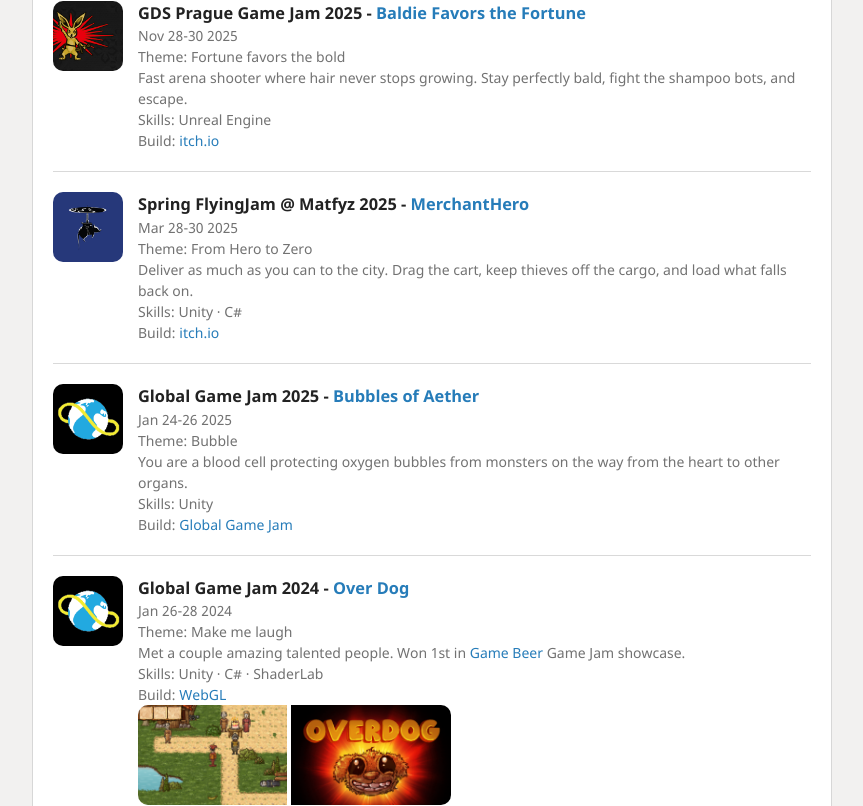
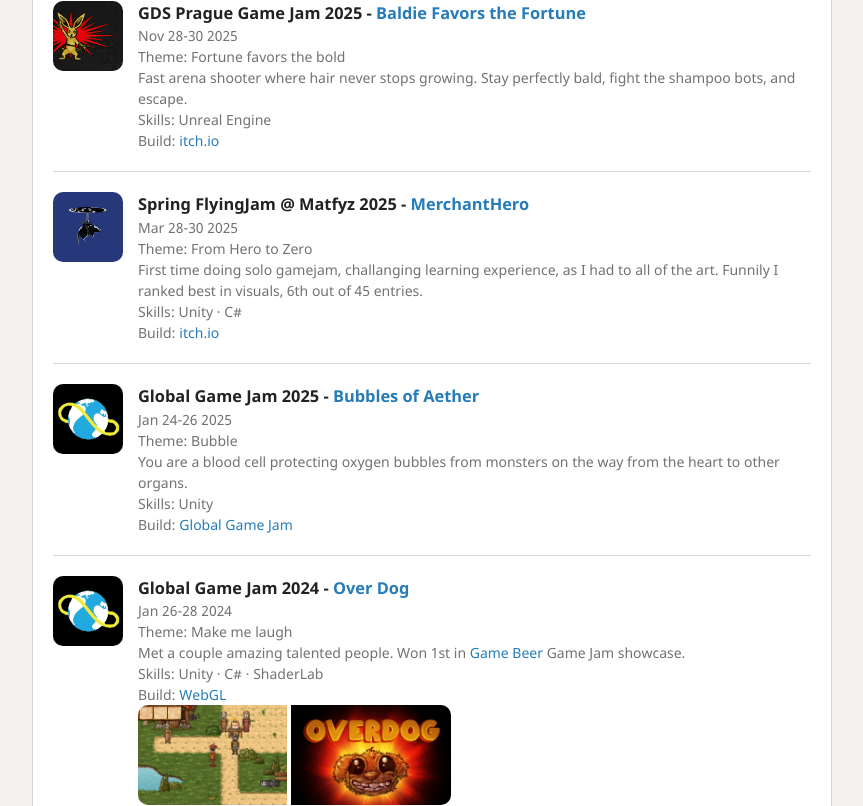
Before and after one commit to JakubNei/jakubnei.github.io, a Jekyll site: the page built from index.html, in a window 1280 px wide and 900 px high, scrolled down 3743 px, cut to the strip 0-806 px from the top of the window. Shown: the whole strip, without its empty margins (208-1071 px from the left). Built offline with Jekyll 4.4.1, drawn with Linux system fonts in a browser that asks for light colours; nearby versions of some CDN libraries.

Commit message:
Improved GameJams

```diff
--- a/pages/portfolio/portfolio.html
+++ b/pages/portfolio/portfolio.html
@@ -191,7 +191,7 @@
 			<h3>Spring FlyingJam @ Matfyz 2025 - <a href="https://jakubnei.itch.io/merchanthero">MerchantHero</a></h3>
 			<div class="when">Mar 28-30 2025</div>
 			<div>Theme: From Hero to Zero</div>
-			<div>Deliver as much as you can to the city. Drag the cart, keep thieves off the cargo, and load what falls back on.</div>
+			<div>First time doing solo gamejam, challanging learning experience, as I had to all of the art. Funnily I ranked best in visuals, 6th out of 45 entries.</div>
 			<div class="skills">Skills: Unity · C#</div>
 			<div>Build: <a href="https://jakubnei.itch.io/merchanthero">itch.io</a></div>
 		</aside>
```
